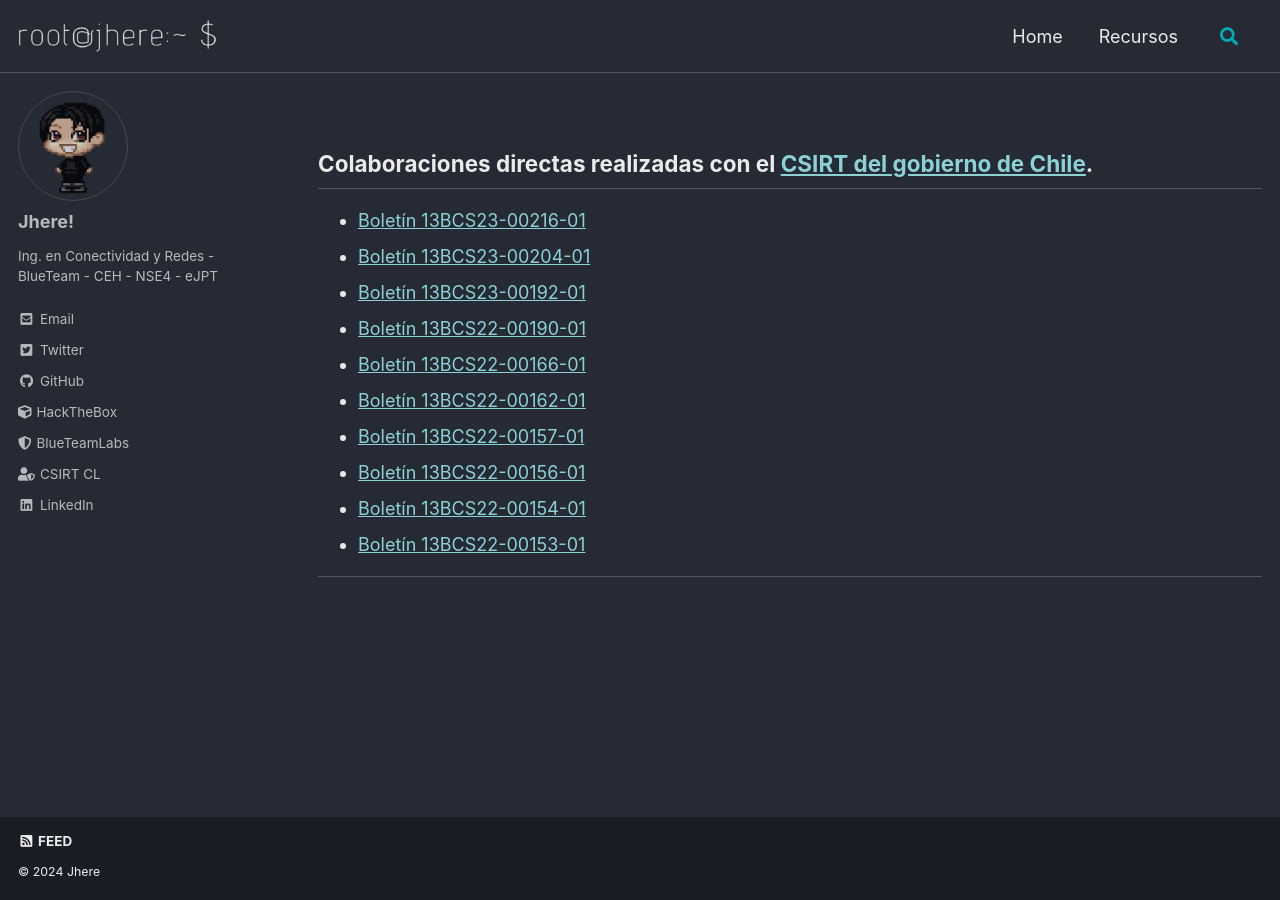
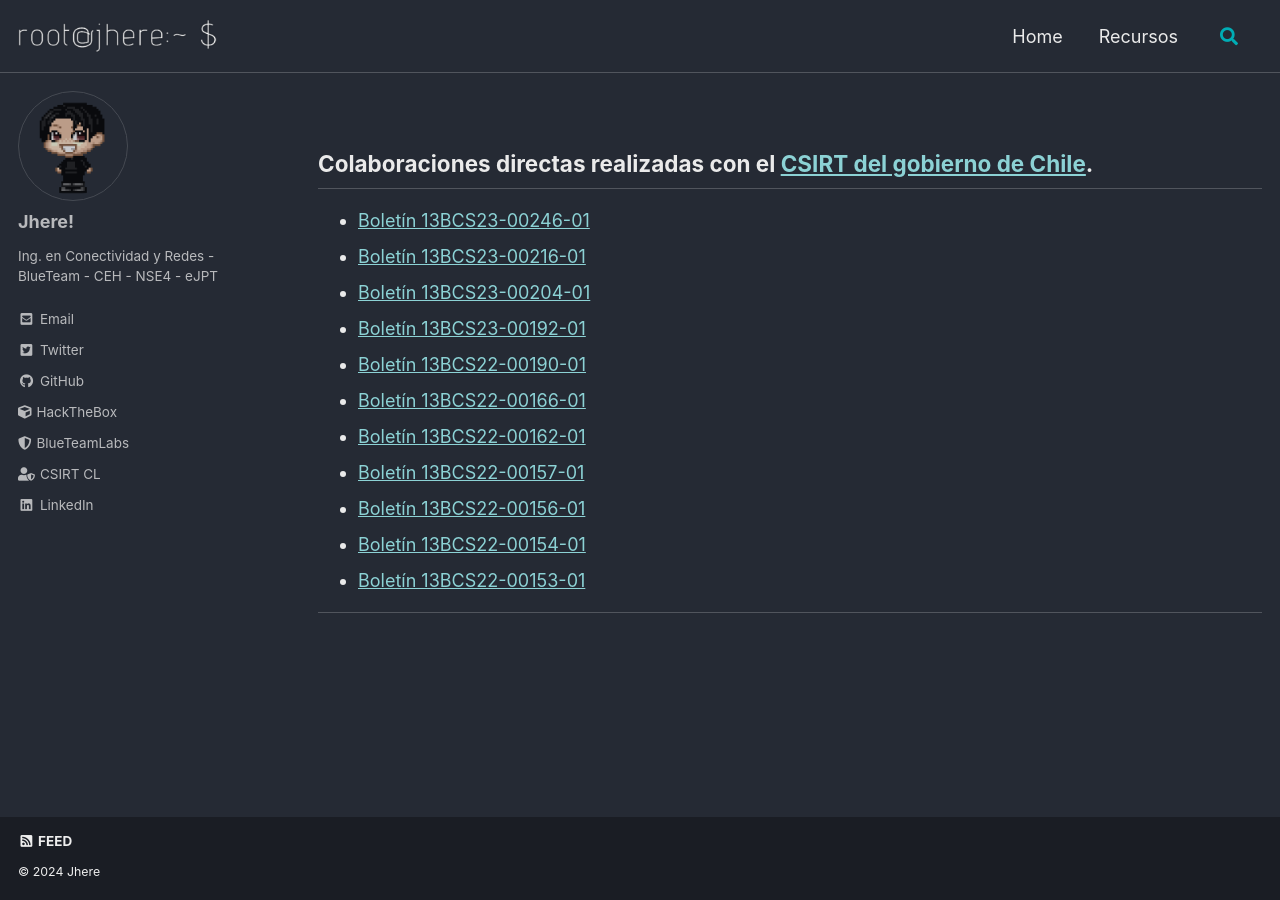
Before and after one commit to jheeree/jheeree.github.io, a Jekyll site: the page built from _pages/csirt-gob.md, in a window 1280 px wide. Built offline with Jekyll 4.4.1, drawn with Linux system fonts in a browser that asks for light colours; cached includes are drawn as plain includes.

Commit message:
Enero | Colab CSIRT CL

```diff
--- a/_pages/csirt-gob.md
+++ b/_pages/csirt-gob.md
@@ -8,6 +8,7 @@ author_profile: true
 
 ## Colaboraciones directas realizadas con el [CSIRT del gobierno de Chile](https://www.csirt.gob.cl).
 
+- [ Boletín 13BCS23-00246-01 ](https://csirt.gob.cl/media/2024/01/13BCS24-000246-01.pdf)
 - [ Boletín 13BCS23-00216-01 ](https://csirt.gob.cl/media/2023/06/13BCS23-000216-01.pdf)
 - [ Boletín 13BCS23-00204-01 ](https://www.csirt.gob.cl/media/2023/04/13BCS23-00204-01.pdf)
 - [ Boletín 13BCS23-00192-01 ](https://www.csirt.gob.cl/media/2023/01/13BCS23-000192-01.pdf)
```
